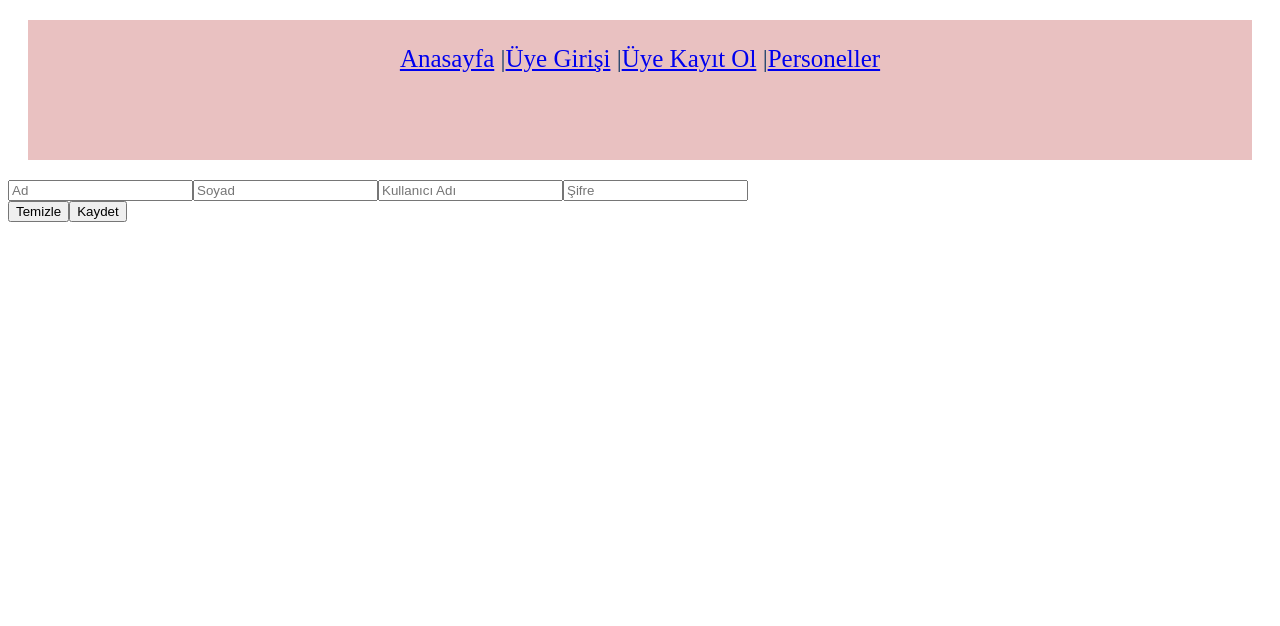
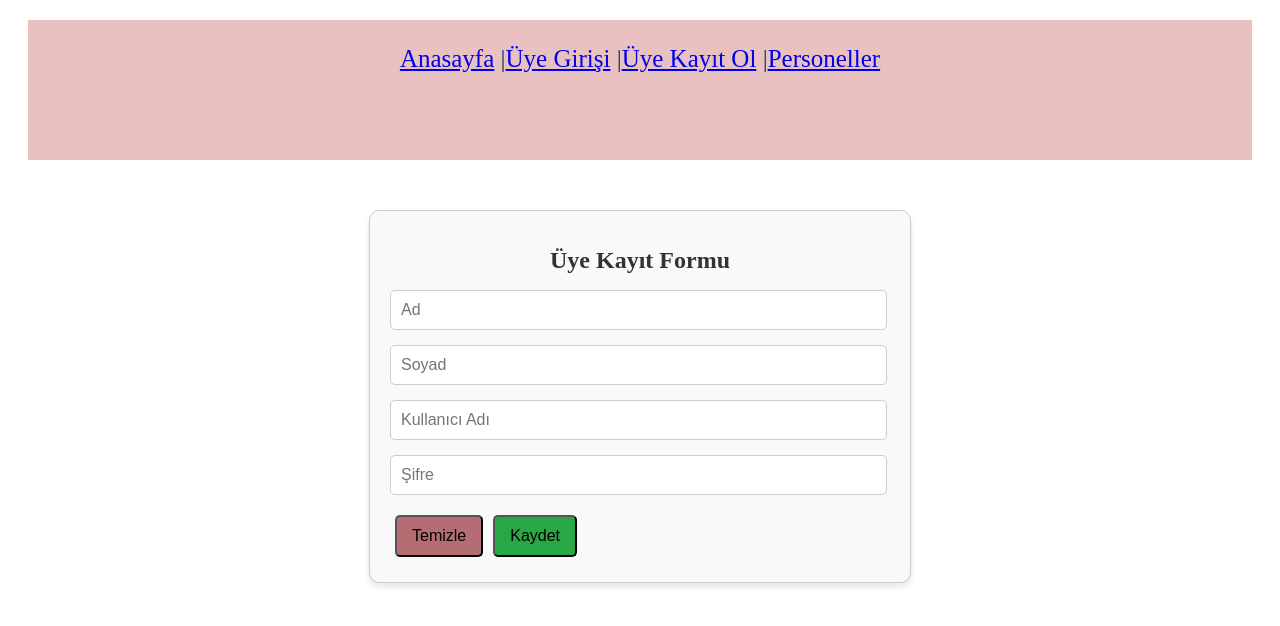
Before and after one commit to oznurtopcu34/reactProje, a React (Vite) app in the folder React/my-react-app/: page /Kayit in a window 1280 px wide. Shown: the top 626 px of the page. Built offline with nearby package versions, Linux system fonts and the light colour scheme.

Commit message:
Üye Kayıt Formu olusturuldu :)

```diff
--- a/React/my-react-app/src/index.scss
+++ b/React/my-react-app/src/index.scss
@@ -18,14 +18,14 @@
 
   }
   .giris-container {
-    max-width: 400px; /* Kutu genişliği */
-    margin: 50px auto; /* Ortalamak için */
-    padding: 20px; /* İçerik boşluğu */
-    border: 1px solid #ccc; /* İnce bir çerçeve */
-    border-radius: 10px; /* Köşeleri yuvarlama */
-    box-shadow: 0 4px 6px rgba(0, 0, 0, 0.1); /* Hafif gölge efekti */
-    background-color: #f9f9f9; /* Arka plan rengi */
-    text-align: center; /* Metni ortalama*/
+    max-width: 400px;
+    margin: 50px auto;
+    padding: 20px;
+    border: 1px solid #ccc;
+    border-radius: 100px;
+    box-shadow: 0 4px 6px rgba(0, 0, 0, 0.1);
+    background-color: #f9f9f9;
+    text-align: center;
 
     h1 {
         margin-bottom: 20px;
@@ -33,7 +33,7 @@
         color: #333;
   }
   input {
-    width: 100%; /* Genişliği kutu boyutuna uyar */
+    width: 85%;
     padding: 10px;
     margin: 10px 0;
     border: 1px solid #ccc;
@@ -41,15 +41,65 @@
     font-size: 16px;
   }
   button {
-    width: 100%; /* Butonu genişle */
+    width: 60%;
     padding: 10px;
     background-color: #007bff;
     color: white;
-    border: none;
-    border-radius: 5px;
-    cursor: pointer;
+      border-radius: 5px;
     font-size: 16px;
 
   }
 
 }
+
+.kayit-container {
+    max-width: 500px;
+    margin: 50px auto;
+    padding: 20px;
+    border: 1px solid #ccc;
+    border-radius: 10px;
+    box-shadow: 0 4px 6px rgba(0, 0, 0, 0.1);
+    background-color: #f9f9f9;
+
+    h1 {
+        text-align: center;
+        font-size: 24px;
+        color: #333;
+        }
+
+      .hata-mesaji {
+        color: red;
+        font-size: 25px;
+        margin-bottom: 10px;
+        text-align: center;
+      }
+      input {
+        width: 95%;
+        padding: 10px;
+        margin-bottom: 15px;
+        border: 1px solid #ccc;
+        border-radius: 5px;
+        font-size: 16px;
+
+      }
+      button {
+        padding: 10px 15px;
+        margin: 5px;
+
+        border-radius: 5px;
+        font-size: 16px;
+
+      }
+      button:hover {
+        background-color: #0056b3;
+        color: white;
+      }
+      .temizle-button {
+        background-color: #b46d73;
+
+      }
+     .kaydet-button {
+        background-color: #28a745;
+
+      }
+  }
--- a/React/my-react-app/src/pages/Kayit.jsx
+++ b/React/my-react-app/src/pages/Kayit.jsx
@@ -52,9 +52,10 @@ const Kayit = ({ uyeler, setUyeler }) => {
   return (
     <>
       <div>
-        <div>
-          {hataMesaji && <p style={{ color: "red" }}>{hataMesaji}</p>}
-          <div>
+        <div className="kayit-container">
+          {hataMesaji && <p className="hata-mesaji">{hataMesaji}</p>}
+          <h1> Üye Kayıt Formu</h1>
+
             <input
               value={ad}
               onChange={(e) => setAd(e.target.value)}
@@ -79,8 +80,8 @@ const Kayit = ({ uyeler, setUyeler }) => {
               type="password"
               placeholder="Şifre"
             />
-            <div>
-              <button
+
+              <button className="temizle-button"
                 onClick={() => {
                   setAd("");
                   setSoyad("");
@@ -93,15 +94,15 @@ const Kayit = ({ uyeler, setUyeler }) => {
               >
                 Temizle
               </button>
-              <button onClick={kaydet}>
+              <button  className="kaydet-button" onClick={kaydet}>
               Kaydet
               </button>
-            </div>
+
           </div>
         </div>
 
 
-      </div>
+
     </>
   );
 };
```
